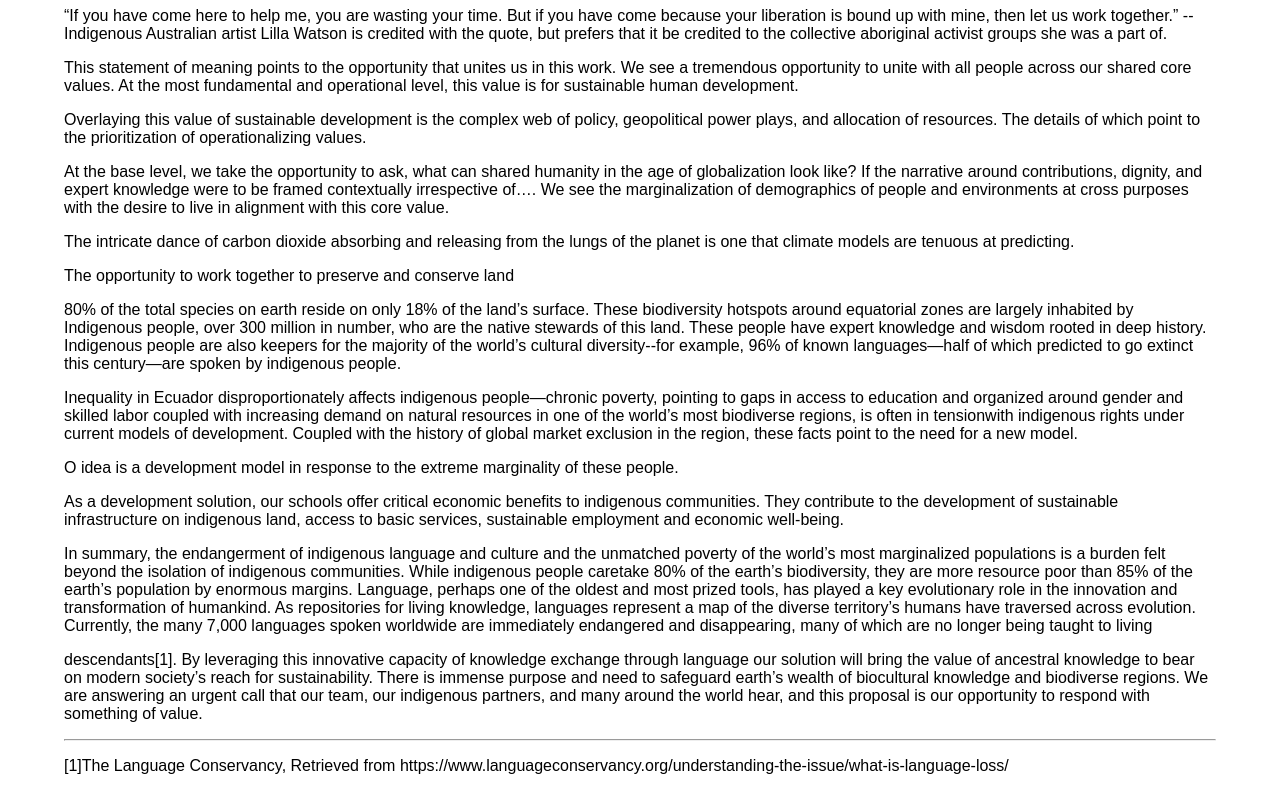
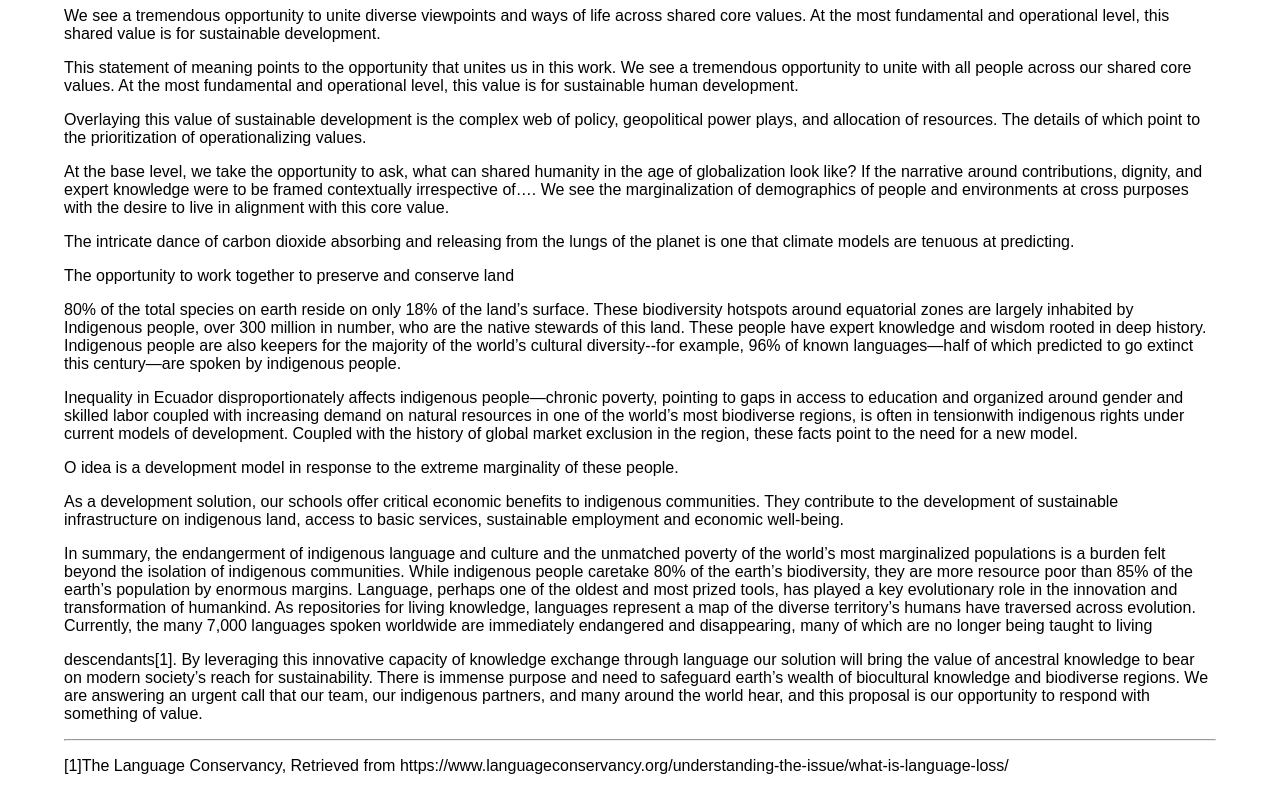
Before and after one commit to rosalene/website, a plain HTML site: page pages/opportunity.html in a window 1280 px wide. Shown: the part 315-1100 px from the top of the page. Drawn offline with Linux system fonts and the light colour scheme; a script that the page names is missing.

Commit message:
updating opportunity paragraph tags

```diff
--- a/pages/opportunity.html
+++ b/pages/opportunity.html
@@ -57,7 +57,8 @@
 				<h1>
 						The Opportunity
 					</h1>
-					<p>“If you have come here to help me, you are wasting your time. But if you have come because your liberation is bound up with mine, then let us work together.” -- Indigenous Australian artist Lilla Watson is credited with the quote, but prefers that it be credited to the collective aboriginal activist groups she was a part of.
+					<p>We see a tremendous opportunity to unite diverse viewpoints and ways of life across shared core values. At the most fundamental and operational level, this shared value is for sustainable development.
+
 		</p>
 					<p>This statement of meaning points to the opportunity that unites us in this work. We see a tremendous opportunity to unite with all people across our shared core values. At the most fundamental and operational level, this value is for sustainable human development.
 
```
